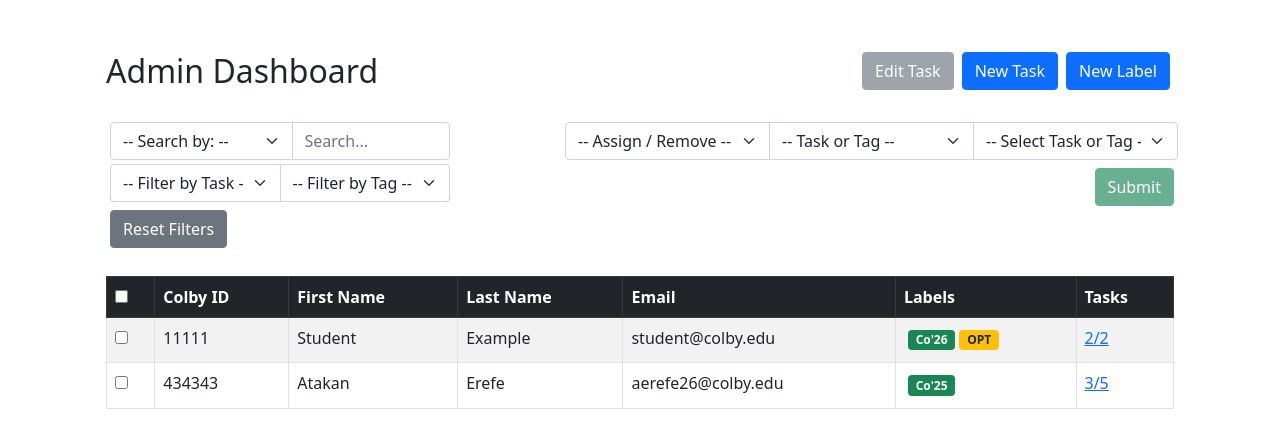
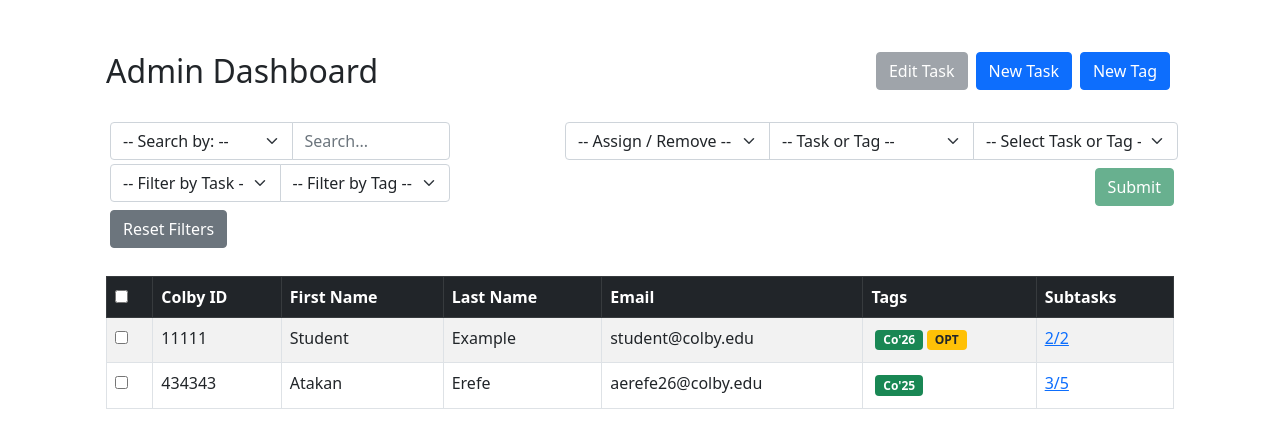
Before and after one commit to atakanerefe/International-Colby-Copy, a Flask app: page /admin in a window 1280 px wide. Shown: the part 112-560 px from the top of the page. Run offline with Flask 3, Linux system fonts and the light colour scheme; a user stored in the database is signed in; data comes from the database, SQL or seed files in the repository.

Commit message:
Displaying Tags on Admin Dashboard
I've made some changes to the code to display tags dynamically in the admin dashboard with the HTML features of the tags (colors).

```diff
--- a/website/static/adminPageStudentProgress.js
+++ b/website/static/adminPageStudentProgress.js
@@ -39,6 +39,11 @@ function fetchStudentsNew(taskName) {
                 const studentEmail = student.email;
                 const studentProgress = student.progress;
                 const studentID = student.id;
+
+                // TAG STUFF
+                const studentTags = student.tags;
+                const tags_html = studentTags.map(tag => `<span class="badge ${tag.html_class} m-1">${tag.name}</span>`).join('');
+
                 var fullName = student.name;
                 if (fullName == null) {
                     fullName = student.email;
@@ -58,8 +63,7 @@ function fetchStudentsNew(taskName) {
                         <td>${firstName}</td>
                         <td>${lastName}</td>
                         <td>${studentEmail}</td>
-                        <td>${lastName}</td>
-
+                        <td>${tags_html}</td>
                         <td>
                             <a href="/admin/view_student_progress?email=${encodeURIComponent(studentEmail)}&task_name=${encodeURIComponent(taskName)}">${progressText}</a>
                         </td>
--- a/website/templates/allStudents.html
+++ b/website/templates/allStudents.html
@@ -18,7 +18,7 @@
             <div class="d-flex align-items-center" studentName="{{ student.name }}">
                 <button class="btn btn-secondary m-1" id="editTaskButton" disabled>Edit Task</button>
                 <a class="btn btn-primary m-1" id="addTaskButton" href = "{{ url_for('main.add_task') }}">New Task</a>
-                <button class="btn btn-primary m-1" id="addLabelButton" data-bs-toggle="modal" data-bs-target="#labelModal">New Label</button>
+                <button class="btn btn-primary m-1" id="addLabelButton" data-bs-toggle="modal" data-bs-target="#labelModal">New Tag</button>
 
             </div>
         </div>
@@ -134,8 +134,8 @@
                             <th>First Name</th>
                             <th>Last Name</th>
                             <th>Email</th>
-                            <th>Labels</th>
-                            <th>Tasks</th>
+                            <th>Tags</th>
+                            <th>Subtasks</th>
                         </tr>
                     </thead>
                     <tbody id="tableBody">
--- a/website/views.py
+++ b/website/views.py
@@ -167,10 +167,14 @@ def get_students_by_task():
         # Calculate the progress percentage
         progress_percent = (completed_subtasks / total_subtasks) * 100 if total_subtasks > 0 else 0
 
+        tags = Tag.query.join(user_tag_association_table).join(User).filter(User.id == student.id).all()
+        serialized_tags = [{'name': tag.name, 'html_class': tag.html_class} for tag in tags]
+
         students_data.append({
             'email': student.email,
             'name' : student.name,
             "id": student.student_id,
+            'tags': serialized_tags,
             'progress': {
                 'completed': completed_subtasks,
                 'total': total_subtasks,
@@ -508,46 +512,68 @@ def add_sample_data():
                 db.session.add(cur_progress)
     db.session.commit()
 
-    # creating tags uniquely
-    # TAG 1
-    tag1 = Tag.query.filter_by(name="tag1").first()
-    if not tag1:
-        tag1 = Tag(name="tag1", html_class="bg-warning")
-        db.session.add(tag1)
+    # tags list
+    tags_to_create = []
+
+    # Co'25 tag
+    co25_tag = Tag.query.filter_by(name="Co'25").first()
+    if not co25_tag:
+        co25_tag = Tag(name="Co'25", html_class="bg-warning")
+        tags_to_create.append(co25_tag)
+
+    # Co'26 tag
+    co26_tag = Tag.query.filter_by(name="Co'26").first()
+    if not co26_tag:
+        co26_tag = Tag(name="Co'26", html_class="bg-success")
+        tags_to_create.append(co26_tag)
+
+    # opt_tag
+    opt_tag = Tag.query.filter_by(name="OPT").first()
+    if not opt_tag:
+        opt_tag = Tag(name="OPT", html_class="bg-primary")
+        tags_to_create.append(opt_tag)
+
+    # cpt_tag
+    cpt_tag = Tag.query.filter_by(name="CPT").first()
+    if not cpt_tag:
+        cpt_tag = Tag(name="CPT", html_class="bg-danger")
+        tags_to_create.append(cpt_tag)
+
+    # committing tags
+    if tags_to_create:
+        db.session.add_all(tags_to_create)
         db.session.commit()
 
-    # TAG 2
-    tag2 = Tag.query.filter_by(name="tag2").first()
-    if not tag2:
-        tag2 = Tag(name="tag2", html_class="bg-warning")
-        db.session.add(tag2)
+    tag_assignments = {
+        "Co'25": ["Yela", "Tricia", "Owen"],
+        "Co'26": ["Atakan"],
+        "CPT": ["Tricia", "Atakan"],
+        "OPT": ["Yela", "Owen"]
+    }
+
+    all_tags = {tag.name: tag for tag in Tag.query.all()}
+    all_users = {user.name: user for user in User.query.all()}
+
+    tags_to_update = {}
+
+    for tag_name, user_names in tag_assignments.items():
+        tag = all_tags.get(tag_name)
+        if tag:
+            existing_user_ids = {user.id for user in tag.users}
+
+            users_to_add = [
+                all_users[user_name]
+                for user_name in user_names
+                if user_name in all_users and all_users[user_name].id not in existing_user_ids
+            ]
+
+            if users_to_add:
+                tag.users.extend(users_to_add)
+                tags_to_update[tag_name] = users_to_add
+
+    # committng all tag updates
+    if tags_to_update:
         db.session.commit()
-
-    # assign to two users
-    existing_users_with_tag1 = set(user.id for user in tag1.users)
-    existing_users_with_tag2 = set(user.id for user in tag2.users)
-    # print("task2 existing users: ", existing_users_in_task2)
-    user1_to_add_tag1 = User.query.filter_by(name="Tricia").first()
-    user2_to_add_tag1 = User.query.filter_by(name="Owen").first()
-    user1_to_add_tag2 = User.query.filter_by(name="Tricia").first()
-    # print("Tricia to add: ", user_to_add_task2)
-
-    if user1_to_add_tag1:
-        if user1_to_add_tag1.id not in existing_users_with_tag1:
-            # Add users who are not yet associated with the task
-            tag1.users.append(user1_to_add_tag1)
-            db.session.commit()
-
-    if user2_to_add_tag1:
-        if user2_to_add_tag1.id not in existing_users_with_tag1:
-            tag1.users.append(user2_to_add_tag1)
-            db.session.commit()
-
-    if user1_to_add_tag2:
-        if user1_to_add_tag2.id not in existing_users_with_tag2:
-            # Add users who are not yet associated with the task
-            tag2.users.append(user1_to_add_tag2)
-            db.session.commit()
 
 def add_task_ssn_application():
     '''Add a sample task for applying for a Social Security Number and Card.'''
```
